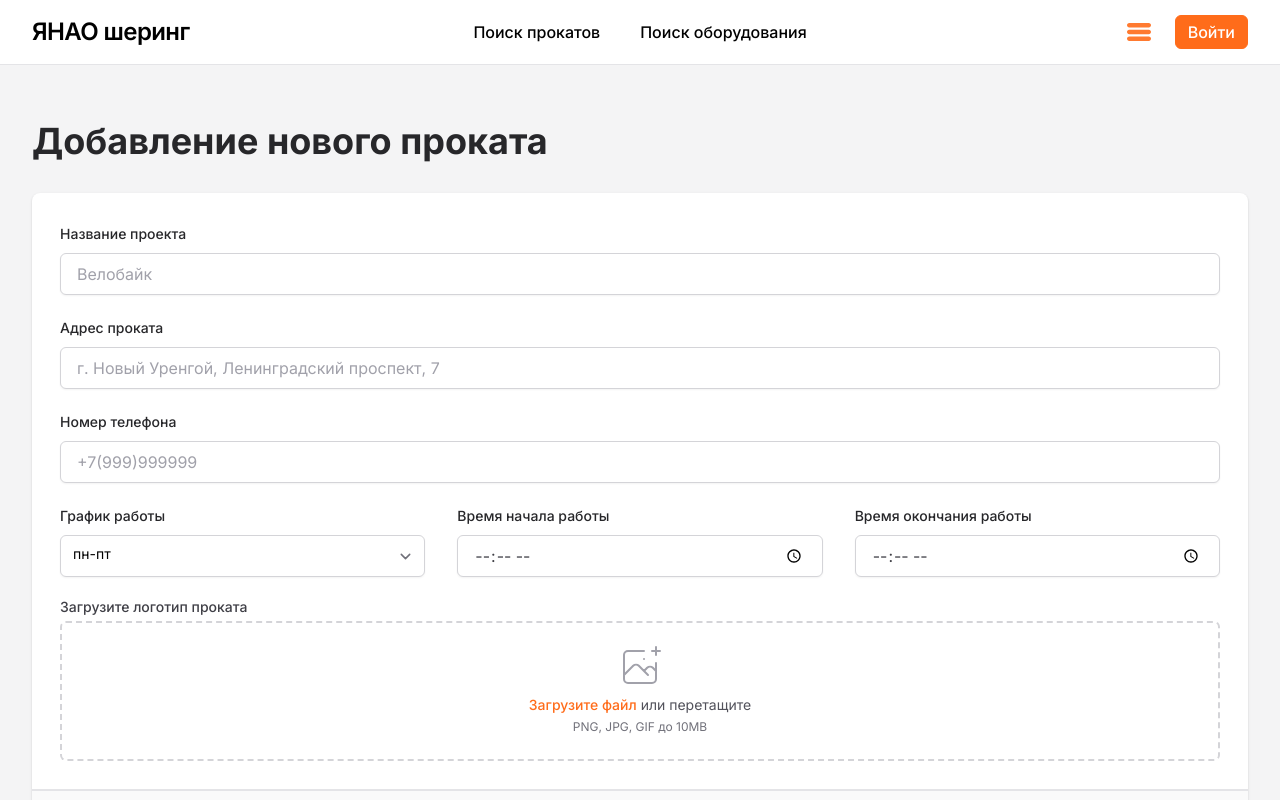
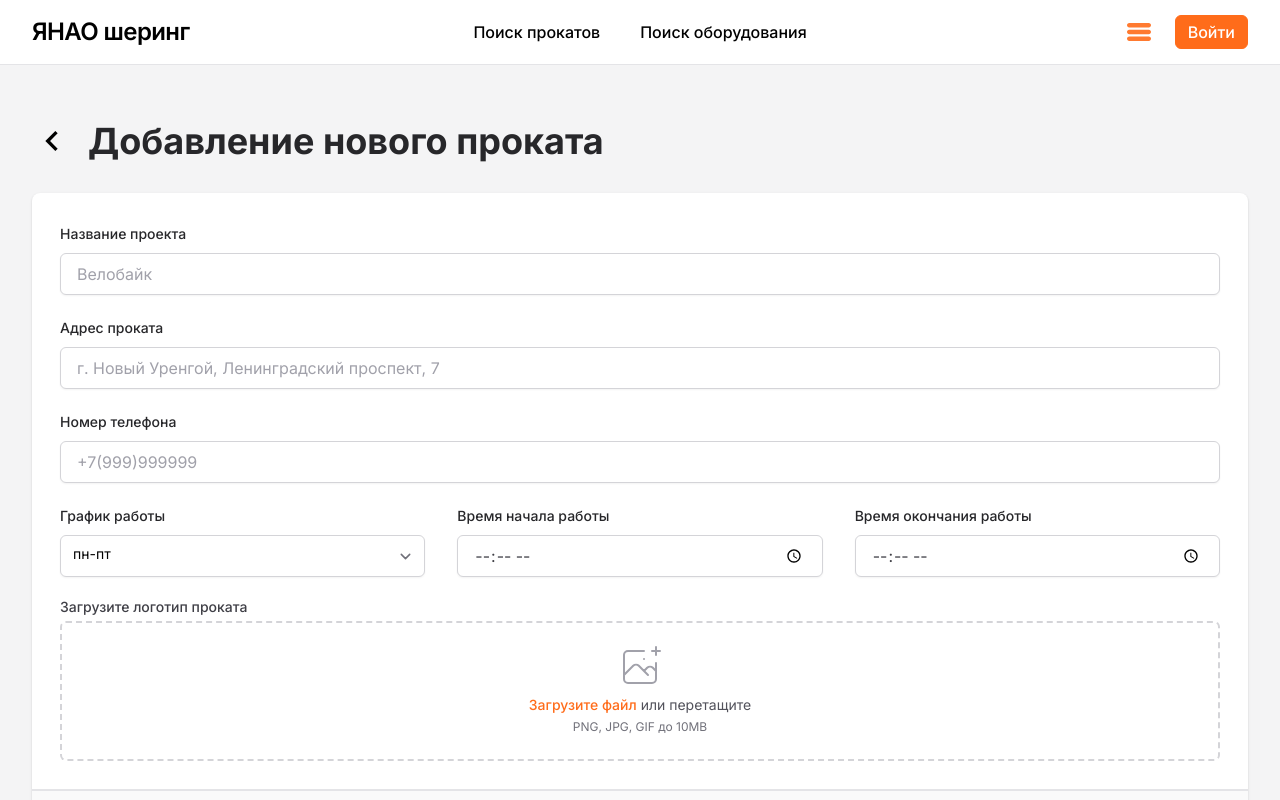
Before and after one commit to LookFor-Inc/yanao-rental-front, a React (Create React App) app: page /landlord/add in a window 1280 px wide. Shown: the top 800 px of the page. Built offline with nearby package versions, Linux system fonts and the light colour scheme.

Commit message:
Add: settings

```diff
--- a/src/components/Input.js
+++ b/src/components/Input.js
@@ -15,7 +15,7 @@ import PropTypes from 'prop-types'
  * @returns {JSX.Element} Поле ввода
  */
 const Input = forwardRef(({
-  label, type = 'text', placeholder, disabled,
+  label, type = 'text', value, placeholder, disabled,
   error, validation = true, size, className, ...props
 }, ref) => {
   const classes = classNames('input', {
@@ -33,6 +33,7 @@ const Input = forwardRef(({
       )}
       <input
         {...props}
+        value={value}
         ref={ref}
         type={type}
         className={classes}
@@ -54,6 +55,7 @@ const Input = forwardRef(({
 
 Input.propTypes = {
   label: PropTypes.string,
+  value: PropTypes.string,
   type: PropTypes.string,
   placeholder: PropTypes.string,
   disabled: PropTypes.bool,
--- a/src/pages/Landlord/LandlordAddRentalsPage.js
+++ b/src/pages/Landlord/LandlordAddRentalsPage.js
@@ -1,17 +1,25 @@
 import React from 'react'
+import PropTypes from 'prop-types'
+import {Link} from 'react-router-dom'
+import ChevronLeftIcon from '@/assets/icons/Chevron/ChevronLeftIcon'
 import Button from '@/components/Button'
 import Card from '@/components/Card/Card'
 import Container from '@/components/Container'
 import Input from '@/components/Input'
 
-function LandlordAddRentalsPage() {
+function LandlordAddRentalsPage({name, address, phoneNumber}) {
   return (
     <>
       <div className='flex flex-col items-center w-full h-full bg-gray-100 min-h-screen'>
         <Container>
-          <h1 className='text-4xl text-gray-800 font-bold my-8'>
-            Добавление нового проката
-          </h1>
+          <div className='flex space-x-4 items-center'>
+            <Link to='/landlord'>
+              <ChevronLeftIcon className='w-10 h-10' />
+            </Link>
+            <h1 className='text-4xl text-gray-800 font-bold my-8'>
+              Добавление нового проката
+            </h1>
+          </div>
           <Card>
             <Card.Body>
               <div className='bg-white'>
@@ -116,4 +124,10 @@ function LandlordAddRentalsPage() {
   )
 }
 
+LandlordAddRentalsPage.propTypes = {
+  name: PropTypes.string,
+  address: PropTypes.string,
+  phoneNumber: PropTypes.string
+}
+
 export default LandlordAddRentalsPage
```
